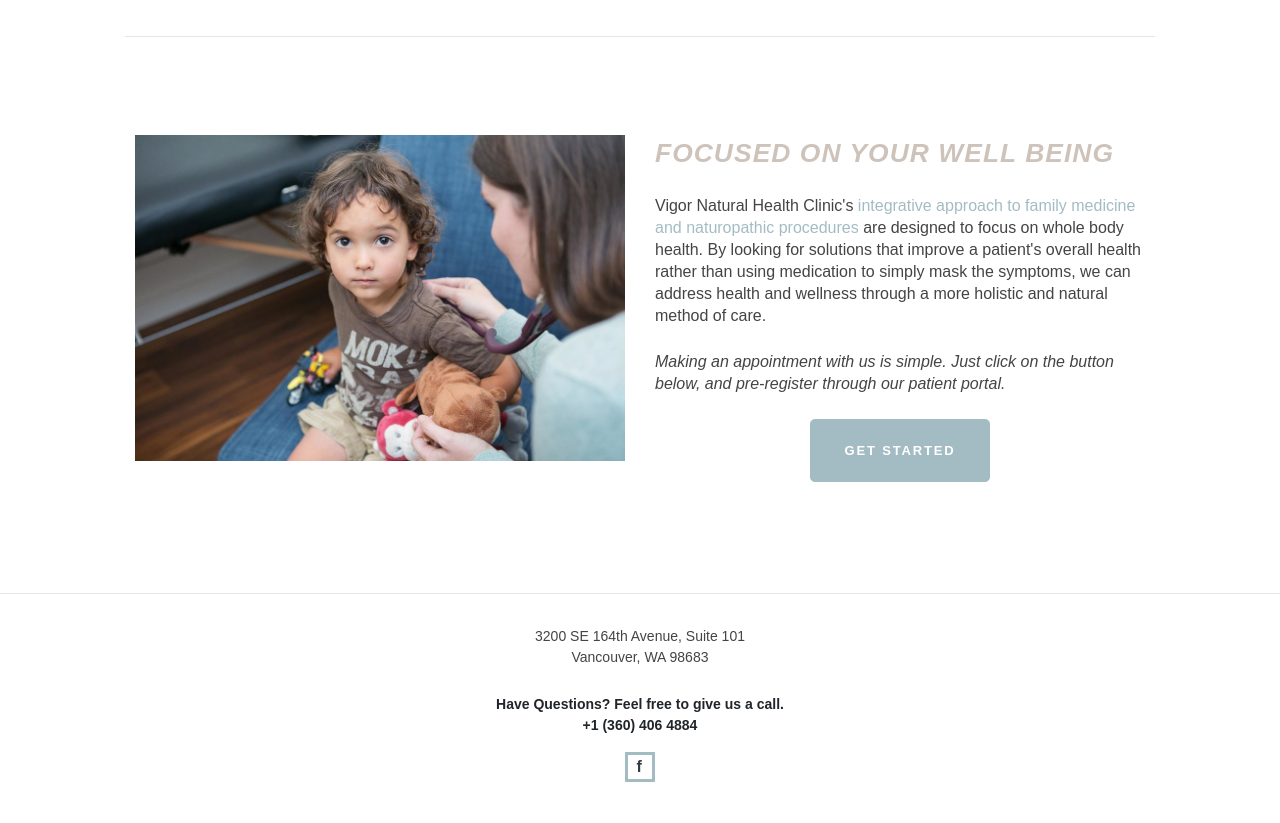
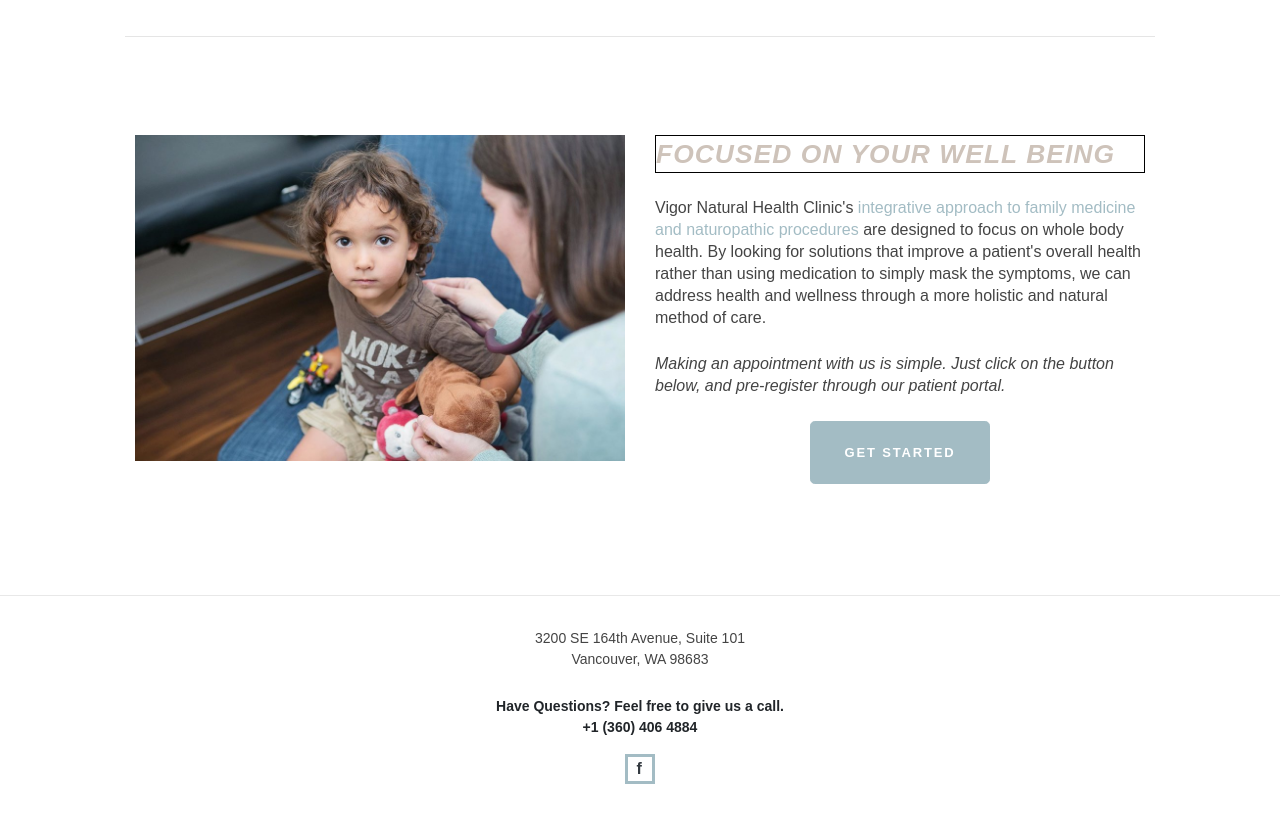
Before and after one commit to romybijoy/VigorNatural-Brocamp, a plain HTML site: page index.html in a window 1280 px wide. Shown: the part 1540-2363 px from the top of the page. Drawn offline with nearby package versions, Linux system fonts and the light colour scheme.

Commit message:
Removed horizontal scrollbar

```diff
--- a/style.css
+++ b/style.css
@@ -1,5 +1,6 @@
 body {
   margin: 0;
+  overflow-x: hidden;
 }
 
 #navbar-toggler {
@@ -209,6 +210,7 @@ body {
   letter-spacing: 0.04em;
   text-transform: uppercase;
   line-height: 2.25rem;
+  border: 1px solid black;
 }
 
 .des-para1 {
```
